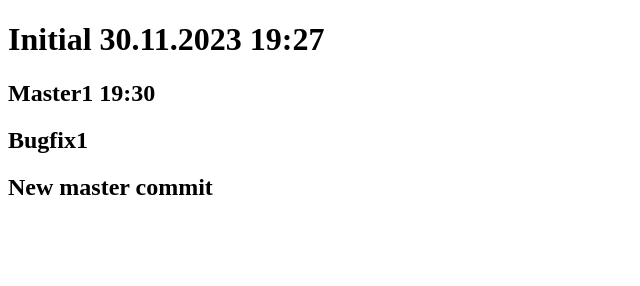
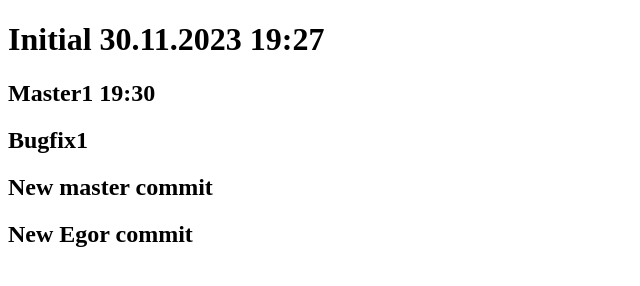
Before and after one commit to lvicanata7/30-11, a plain HTML site: page index.html in a window 1280 px wide. Shown: the whole page, without its empty margins (0-640 px from the left). Drawn offline with Linux system fonts and the light colour scheme.

Commit message:
NewEgorcomm

```diff
--- a/index.html
+++ b/index.html
@@ -10,5 +10,6 @@
     <h2>Master1 19:30</h2>
     <h2>Bugfix1</h2>
     <h2>New master commit</h2>
+    <h2>New Egor commit</h2>
 </body>
 </html>
```
